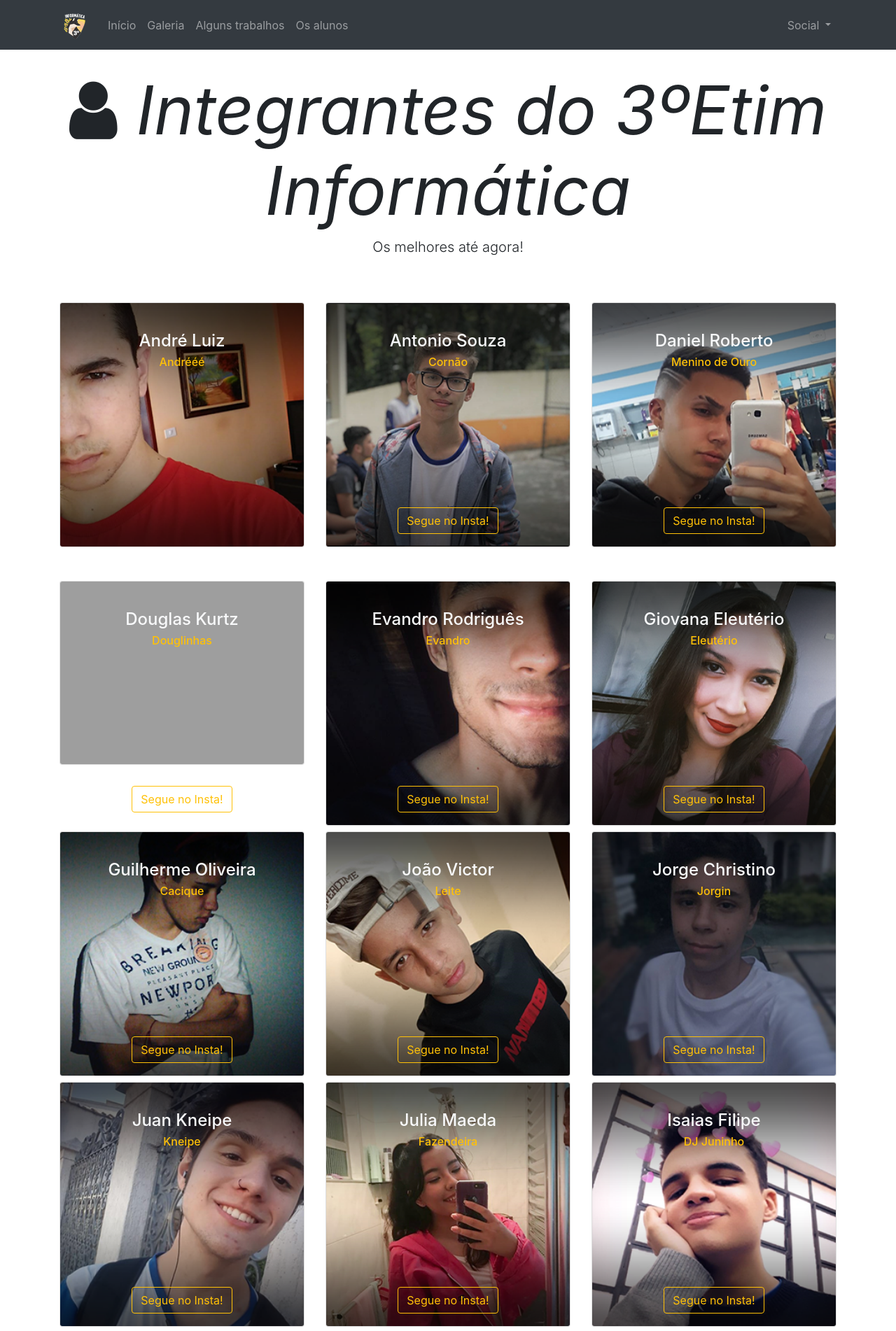
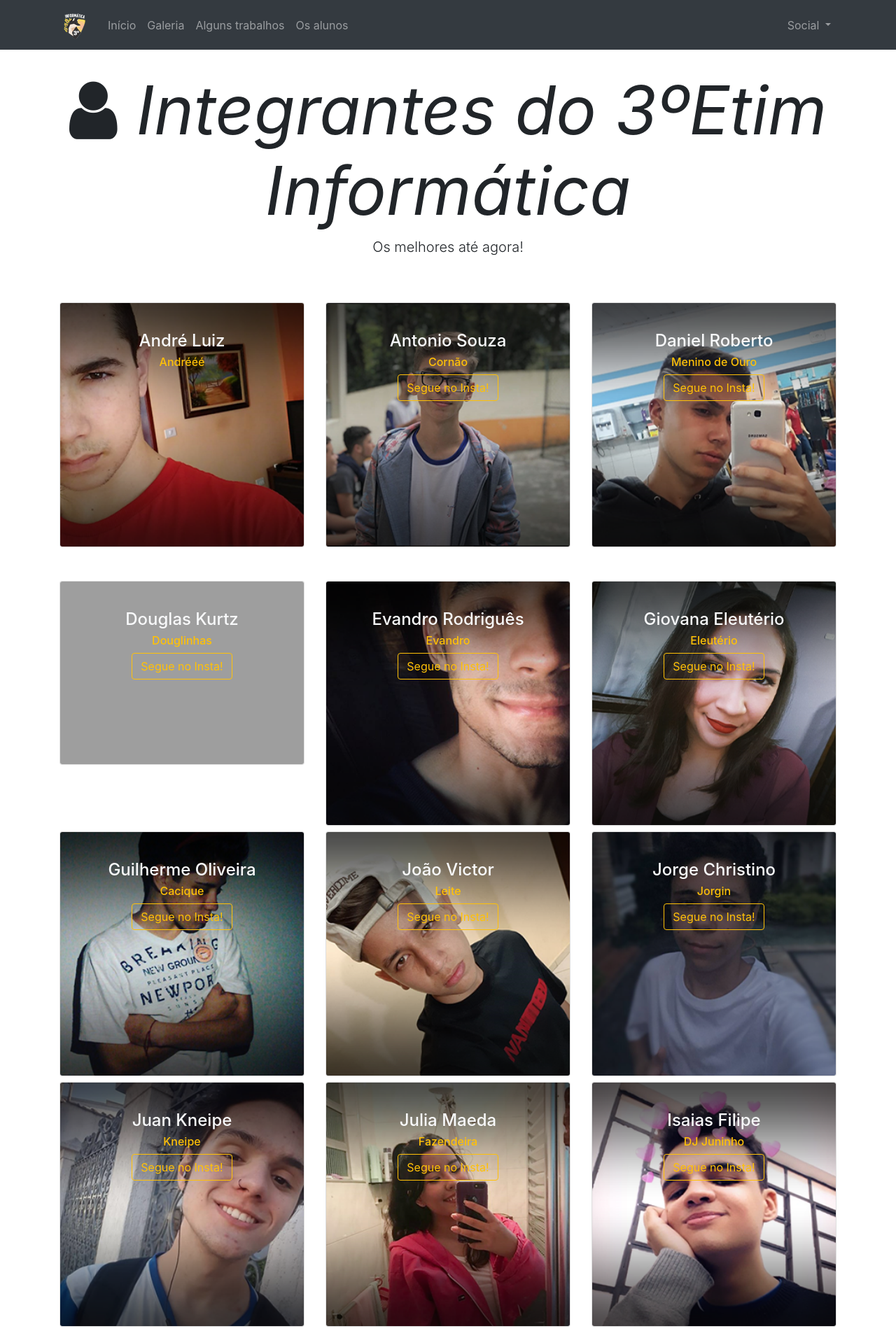
Before and after one commit to kurtzz18/siterocon, a PHP site: page /alunos.html in a window 1280 px wide. Shown: the top 1902 px of the page at 70% size. Run offline with PHP 8.4, Linux system fonts and the light colour scheme; some libraries are stand-ins or nearby versions; grey boxes are pictures that could not be loaded.

Commit message:
responsivo

```diff
--- a/alunos.html
+++ b/alunos.html
@@ -59,7 +59,8 @@
         <div class="row mt-5 mb-5 justify-content-sm-center">
             <div class="row mb-5 text-center">
                 <div class="col-12">
-                    <h1 class="display-1"><b><em><i class="fa fa-user"></i> Integrantes do 3ºEtim Informática</em></b></h1>
+                    <h1 class="display-1 font-size"><b><em><i class="fa fa-user"></i> Integrantes do 3ºEtim Informática</em></b>
+                    </h1>
                     <p class="lead">Os melhores até agora!</p>
                 </div>
             </div>
@@ -84,10 +85,8 @@
                         <div class="card-body">
                             <h4 class="card-title">Antonio Souza</h4>
                             <h6 class="card-subtitle mb-2 text-warning">Cornão</h6>
-                        </div>
-
-                        <div class="card-body botao">
-                            <a href="https://www.instagram.com/antoniog_souza/?hl=pt-br" class="btn btn-outline-warning">Segue no Insta!</a>
+                            <a href="https://www.instagram.com/antoniog_souza/?hl=pt-br"
+                                class="btn btn-outline-warning">Segue no Insta!</a>
                         </div>
                     </div>
                 </div>
@@ -99,10 +98,8 @@
                         <div class="card-body">
                             <h4 class="card-title">Daniel Roberto</h4>
                             <h6 class="card-subtitle mb-2 text-warning">Menino de Ouro</h6>
-                        </div>
-
-                        <div class="card-body botao">
-                            <a href="https://www.instagram.com/dxnielmdo/?hl=pt-br" class="btn btn-outline-warning">Segue no Insta!</a>
+                            <a href="https://www.instagram.com/dxnielmdo/?hl=pt-br"
+                                class="btn btn-outline-warning">Segue no Insta!</a>
                         </div>
                     </div>
                 </div>
@@ -114,10 +111,8 @@
                         <div class="card-body">
                             <h4 class="card-title">Douglas Kurtz</h4>
                             <h6 class="card-subtitle mb-2 text-warning">Douglinhas</h6>
-                        </div>
-
-                        <div class="card-body botao">
-                            <a href="https://www.instagram.com/kurtzz18/?hl=pt-br" class="btn btn-outline-warning">Segue no Insta!</a>
+                            <a href="https://www.instagram.com/kurtzz18/?hl=pt-br" class="btn btn-outline-warning">Segue
+                                no Insta!</a>
                         </div>
                     </div>
                 </div>
@@ -129,10 +124,8 @@
                         <div class="card-body">
                             <h4 class="card-title">Evandro Rodriguês</h4>
                             <h6 class="card-subtitle mb-2 text-warning">Evandro</h6>
-                        </div>
-
-                        <div class="card-body botao">
-                            <a href="https://www.instagram.com/evandro2447/?hl=pt-br" class="btn btn-outline-warning">Segue no Insta!</a>
+                            <a href="https://www.instagram.com/evandro2447/?hl=pt-br"
+                                class="btn btn-outline-warning">Segue no Insta!</a>
                         </div>
                     </div>
                 </div>
@@ -144,10 +137,8 @@
                         <div class="card-body">
                             <h4 class="card-title">Giovana Eleutério</h4>
                             <h6 class="card-subtitle mb-2 text-warning">Eleutério</h6>
-                        </div>
-
-                        <div class="card-body botao">
-                            <a href="https://www.instagram.com/gioeleuterio/?hl=pt-br" class="btn btn-outline-warning">Segue no Insta!</a>
+                            <a href="https://www.instagram.com/gioeleuterio/?hl=pt-br"
+                                class="btn btn-outline-warning">Segue no Insta!</a>
                         </div>
                     </div>
                 </div>
@@ -159,9 +150,8 @@
                         <div class="card-body">
                             <h4 class="card-title">Guilherme Oliveira</h4>
                             <h6 class="card-subtitle mb-2 text-warning">Cacique</h6>
-                        </div>
-                        <div class="card-body botao">
-                            <a href="https://www.instagram.com/guilherme_o_barbosa/?hl=pt-br" class="btn btn-outline-warning">Segue no Insta!</a>
+                            <a href="https://www.instagram.com/guilherme_o_barbosa/?hl=pt-br"
+                                class="btn btn-outline-warning">Segue no Insta!</a>
                         </div>
 
                     </div>
@@ -174,10 +164,8 @@
                         <div class="card-body">
                             <h4 class="card-title">João Victor</h4>
                             <h6 class="card-subtitle mb-2 text-warning">Leite</h6>
-                        </div>
-
-                        <div class="card-body botao">
-                            <a href="https://www.instagram.com/jaum.vianna/?hl=pt-br" class="btn btn-outline-warning">Segue no Insta!</a>
+                            <a href="https://www.instagram.com/jaum.vianna/?hl=pt-br"
+                                class="btn btn-outline-warning">Segue no Insta!</a>
                         </div>
                     </div>
                 </div>
@@ -189,10 +177,8 @@
                         <div class="card-body">
                             <h4 class="card-title">Jorge Christino</h4>
                             <h6 class="card-subtitle mb-2 text-warning">Jorgin</h6>
-                        </div>
-
-                        <div class="card-body botao">
-                            <a href="https://www.instagram.com/jorge_christino/?hl=pt-br" class="btn btn-outline-warning">Segue no Insta!</a>
+                            <a href="https://www.instagram.com/jorge_christino/?hl=pt-br"
+                                class="btn btn-outline-warning">Segue no Insta!</a>
                         </div>
                     </div>
                 </div>
@@ -204,10 +190,8 @@
                         <div class="card-body">
                             <h4 class="card-title">Juan Kneipe</h4>
                             <h6 class="card-subtitle mb-2 text-warning">Kneipe</h6>
-                        </div>
-
-                        <div class="card-body botao">
-                            <a href="https://www.instagram.com/kineipe/?hl=pt-br" class="btn btn-outline-warning">Segue no Insta!</a>
+                            <a href="https://www.instagram.com/kineipe/?hl=pt-br" class="btn btn-outline-warning">Segue
+                                no Insta!</a>
                         </div>
                     </div>
                 </div>
@@ -219,9 +203,6 @@
                         <div class="card-body">
                             <h4 class="card-title">Julia Maeda</h4>
                             <h6 class="card-subtitle mb-2 text-warning">Fazendeira</h6>
-                        </div>
-
-                        <div class="card-body botao">
                             <a href="#" class="btn btn-outline-warning">Segue no Insta!</a>
                         </div>
                     </div>
@@ -234,9 +215,6 @@
                         <div class="card-body">
                             <h4 class="card-title">Isaias Filipe</h4>
                             <h6 class="card-subtitle mb-2 text-warning">DJ Juninho</h6>
-                        </div>
-
-                        <div class="card-body botao">
                             <a href="#" class="btn btn-outline-warning">Segue no Insta!</a>
                         </div>
                     </div>
@@ -262,10 +240,8 @@
                         <div class="card-body">
                             <h4 class="card-title">Ketryn Demski</h4>
                             <h6 class="card-subtitle mb-2 text-warning">Demski</h6>
-                        </div>
-
-                        <div class="card-body botao">
-                            <a href="https://www.instagram.com/ketdemski/?hl=pt-br" class="btn btn-outline-warning">Segue no Insta!</a>
+                            <a href="https://www.instagram.com/ketdemski/?hl=pt-br"
+                                class="btn btn-outline-warning">Segue no Insta!</a>
                         </div>
                     </div>
                 </div>
@@ -289,10 +265,8 @@
                         <div class="card-body">
                             <h4 class="card-title">Livia Raele</h4>
                             <h6 class="card-subtitle mb-2 text-warning">Raele</h6>
-                        </div>
-
-                        <div class="card-body botao">
-                            <a href="https://www.instagram.com/llraele/?hl=pt-br" class="btn btn-outline-warning">Segue no Insta!</a>
+                            <a href="https://www.instagram.com/llraele/?hl=pt-br" class="btn btn-outline-warning">Segue
+                                no Insta!</a>
                         </div>
                     </div>
                 </div>
@@ -304,10 +278,8 @@
                         <div class="card-body">
                             <h4 class="card-title">Luan Pessoa</h4>
                             <h6 class="card-subtitle mb-2 text-warning">Festinha</h6>
-                        </div>
-
-                        <div class="card-body botao">
-                            <a href="https://www.instagram.com/_little.party/?hl=pt-br" class="btn btn-outline-warning">Segue no Insta!</a>
+                            <a href="https://www.instagram.com/_little.party/?hl=pt-br"
+                                class="btn btn-outline-warning">Segue no Insta!</a>
                         </div>
                     </div>
                 </div>
@@ -330,10 +302,8 @@
                         <div class="card-body">
                             <h4 class="card-title">Lucas Lopes</h4>
                             <h6 class="card-subtitle mb-2 text-warning">Greg</h6>
-                        </div>
-
-                        <div class="card-body botao">
-                            <a href="https://www.instagram.com/lucaslgc_/?hl=pt-br" class="btn btn-outline-warning">Segue no Insta!</a>
+                            <a href="https://www.instagram.com/lucaslgc_/?hl=pt-br"
+                                class="btn btn-outline-warning">Segue no Insta!</a>
                         </div>
                     </div>
                 </div>
@@ -345,10 +315,8 @@
                         <div class="card-body">
                             <h4 class="card-title">Lucas Yuje</h4>
                             <h6 class="card-subtitle mb-2 text-warning">Playstation</h6>
-                        </div>
-
-                        <div class="card-body botao">
-                            <a href="https://www.instagram.com/lucasyuji5/?hl=pt-br" class="btn btn-outline-warning">Segue no Insta!</a>
+                            <a href="https://www.instagram.com/lucasyuji5/?hl=pt-br"
+                                class="btn btn-outline-warning">Segue no Insta!</a>
                         </div>
                     </div>
                 </div>
@@ -360,10 +328,8 @@
                         <div class="card-body">
                             <h4 class="card-title">Luísa Seibel</h4>
                             <h6 class="card-subtitle mb-2 text-warning">Luisão</h6>
-                        </div>
-
-                        <div class="card-body botao">
-                            <a href="https://www.instagram.com/lu_seibel/?hl=pt-br" class="btn btn-outline-warning">Segue no Insta!</a>
+                            <a href="https://www.instagram.com/lu_seibel/?hl=pt-br"
+                                class="btn btn-outline-warning">Segue no Insta!</a>
                         </div>
                     </div>
                 </div>
@@ -375,10 +341,8 @@
                         <div class="card-body">
                             <h4 class="card-title">Marcos Vinícius</h4>
                             <h6 class="card-subtitle mb-2 text-warning">Rynel</h6>
-                        </div>
-
-                        <div class="card-body botao">
-                            <a href="https://www.instagram.com/rynelvinicius/?hl=pt-br" class="btn btn-outline-warning">Segue no Insta!</a>
+                            <a href="https://www.instagram.com/rynelvinicius/?hl=pt-br"
+                                class="btn btn-outline-warning">Segue no Insta!</a>
                         </div>
                     </div>
                 </div>
@@ -390,10 +354,8 @@
                         <div class="card-body">
                             <h4 class="card-title">Marina Shimano</h4>
                             <h6 class="card-subtitle mb-2 text-warning">Shimano</h6>
-                        </div>
-
-                        <div class="card-body botao">
-                            <a href="https://www.instagram.com/mari_shimano/?hl=pt-br" class="btn btn-outline-warning">Segue no Insta!</a>
+                            <a href="https://www.instagram.com/mari_shimano/?hl=pt-br"
+                                class="btn btn-outline-warning">Segue no Insta!</a>
                         </div>
                     </div>
                 </div>
@@ -405,10 +367,8 @@
                         <div class="card-body">
                             <h4 class="card-title">Mateus Lima</h4>
                             <h6 class="card-subtitle mb-2 text-warning">Lima</h6>
-                        </div>
-
-                        <div class="card-body botao">
-                            <a href="https://www.instagram.com/mateus_limao_/?hl=pt-br" class="btn btn-outline-warning">Segue no Insta!</a>
+                            <a href="https://www.instagram.com/mateus_limao_/?hl=pt-br"
+                                class="btn btn-outline-warning">Segue no Insta!</a>
                         </div>
                     </div>
                 </div>
@@ -431,10 +391,8 @@
                         <div class="card-body">
                             <h4 class="card-title">Milena Duarte</h4>
                             <h6 class="card-subtitle mb-2 text-warning">Milenão</h6>
-                        </div>
-
-                        <div class="card-body botao">
-                            <a href="https://www.instagram.com/https.mih__/?hl=pt-br" class="btn btn-outline-warning">Segue no Insta!</a>
+                            <a href="https://www.instagram.com/https.mih__/?hl=pt-br"
+                                class="btn btn-outline-warning">Segue no Insta!</a>
                         </div>
                     </div>
                 </div>
@@ -446,10 +404,8 @@
                         <div class="card-body">
                             <h4 class="card-title">Pedro Didi</h4>
                             <h6 class="card-subtitle mb-2 text-warning">Didi</h6>
-                        </div>
-
-                        <div class="card-body botao">
-                            <a href="https://www.instagram.com/dididie____/?hl=pt-br" class="btn btn-outline-warning">Segue no Insta!</a>
+                            <a href="https://www.instagram.com/dididie____/?hl=pt-br"
+                                class="btn btn-outline-warning">Segue no Insta!</a>
                         </div>
                     </div>
                 </div>
@@ -483,10 +439,8 @@
                         <div class="card-body">
                             <h4 class="card-title">Renato Lucas</h4>
                             <h6 class="card-subtitle mb-2 text-warning">Renatinho</h6>
-                        </div>
-
-                        <div class="card-body botao">
-                            <a href="https://www.instagram.com/renatolucas2323/?hl=pt-br" class="btn btn-outline-warning">Segue no Insta!</a>
+                            <a href="https://www.instagram.com/renatolucas2323/?hl=pt-br"
+                                class="btn btn-outline-warning">Segue no Insta!</a>
                         </div>
                     </div>
                 </div>
@@ -498,10 +452,8 @@
                         <div class="card-body">
                             <h4 class="card-title">Victor Magalhães</h4>
                             <h6 class="card-subtitle mb-2 text-warning">Soninho</h6>
-                        </div>
-
-                        <div class="card-body botao">
-                            <a href="https://www.instagram.com/victor.magalhaes08/?hl=pt-br" class="btn btn-outline-warning">Segue no Insta!</a>
+                            <a href="https://www.instagram.com/victor.magalhaes08/?hl=pt-br"
+                                class="btn btn-outline-warning">Segue no Insta!</a>
                         </div>
                     </div>
                 </div>
@@ -513,10 +465,8 @@
                         <div class="card-body">
                             <h4 class="card-title">Vitória Eleutério</h4>
                             <h6 class="card-subtitle mb-2 text-warning">Vitória</h6>
-                        </div>
-
-                        <div class="card-body botao">
-                            <a href="https://www.instagram.com/meltedxtrash/?hl=pt-br" class="btn btn-outline-warning">Segue no Insta!</a>
+                            <a href="https://www.instagram.com/meltedxtrash/?hl=pt-br"
+                                class="btn btn-outline-warning">Segue no Insta!</a>
                         </div>
                     </div>
                 </div>
@@ -545,12 +495,14 @@
             <div class="col-sm-4">
                 <h3 class="text-center">Menu</h3>
                 <div class="list-group text-center">
-                    <a href="galeria.html" class="list-group-item list-group-item-action list-group-item-warning">Galeria</a>
+                    <a href="galeria.html"
+                        class="list-group-item list-group-item-action list-group-item-warning">Galeria</a>
                     <a href="trabs.html" class="list-group-item list-group-item-action list-group-item-warning">Alguns
                         Trabalhos</a>
                     <a href="alunos.html" class="list-group-item list-group-item-action list-group-item-warning">Os
                         alunos</a>
-                    <a href="index.html" class="list-group-item list-group-item-action list-group-item-warning">Início</a>
+                    <a href="index.html"
+                        class="list-group-item list-group-item-action list-group-item-warning">Início</a>
                 </div>
             </div>
             <div class="col-sm-4">
--- a/css/style.css
+++ b/css/style.css
@@ -1,32 +1,22 @@
-.carousel-control-next-icon:after
-{
-  content: '>';
-  font-size: 55px;
-  color: black;
-}
-
-.carousel-control-prev-icon:after {
-  content: '<';
-  font-size: 55px;
-  color: black;
-}
-
-.btn:focus, .btn:active, button:focus, button:active {
+.btn:focus,
+.btn:active,
+button:focus,
+button:active {
   outline: none !important;
   box-shadow: none !important;
 }
 
-#image-gallery .modal-footer{
+#image-gallery .modal-footer {
   display: block;
 }
 
-.thumb{
+.thumb {
   margin-top: 15px;
   margin-bottom: 15px;
 }
 
-.botao{
-  margin-top:150px;
+.botao {
+  margin-top: 150px;
 
 }
 
@@ -37,3 +27,9 @@
   outline: 0;
   box-shadow: inset 0 1px 1px rgba(0, 0, 0, 0.075), 0 0 0 0.2rem rgba(0, 0, 0, 0.25);
 }
+
+@media (max-width: 992px) {
+  .font-size {
+    font-size: 25pt;
+  }
+}
--- a/trabs.html
+++ b/trabs.html
@@ -58,7 +58,7 @@
     </nav>
     <div class="row mb-5 text-center" style="margin-top:120px;">
         <div class="col-12">
-            <h1 class="display-1"><b><em><i class="fa fa-book"></i> Sites desenvolvidos em HTML e PHP</em></b></h1>
+            <h1 class="display-1 font-size"><b><em><i class="fa fa-book"></i> Sites desenvolvidos em HTML e PHP</em></b></h1>
             <p class="lead">Alguns dos diversos trabalhos desenvolvidos por nós</p>
         </div>
     </div>
```
Also changed, not shown: css/trabs.css (+22 -0 lines), galeria.html (+6 -3 lines), index.html (+55 -52 lines). Lines whose indentation alone changed are shown as unchanged.
